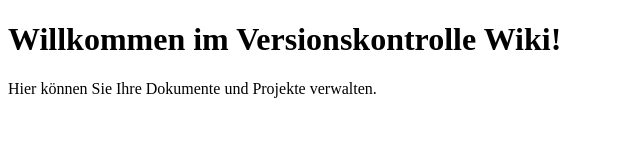
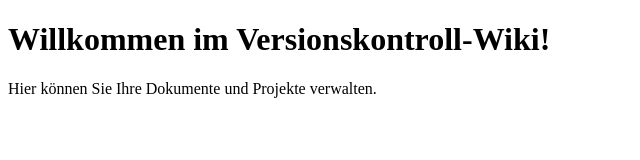
Before and after one commit to weeqeecombe50/versionskontrolle-wiki, a website: page index.html in a window 1280 px wide. Shown: the full height of the page, 0-640 px from the left. Drawn offline with Linux system fonts and the light colour scheme.

Commit message:
Fix typo in the welcome message.

```diff
--- a/index.html
+++ b/index.html
@@ -6,7 +6,7 @@
     <title>Versionskontrolle Wiki</title>
 </head>
 <body>
-    <h1>Willkommen im Versionskontrolle Wiki!</h1>
+    <h1>Willkommen im Versionskontroll-Wiki!</h1>
     <p>Hier können Sie Ihre Dokumente und Projekte verwalten.</p>
     <script src="/index.js"></script>
 </body>
```
